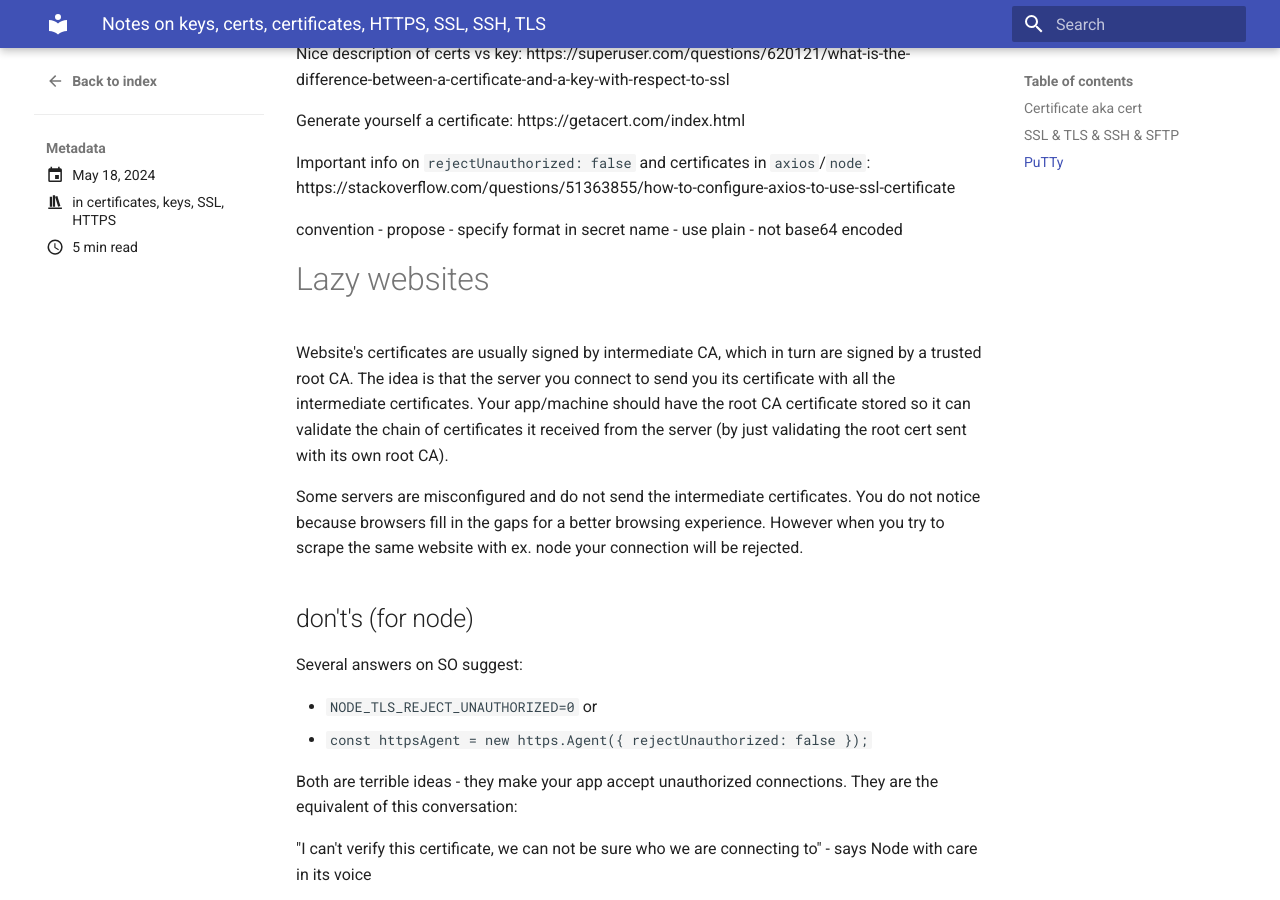
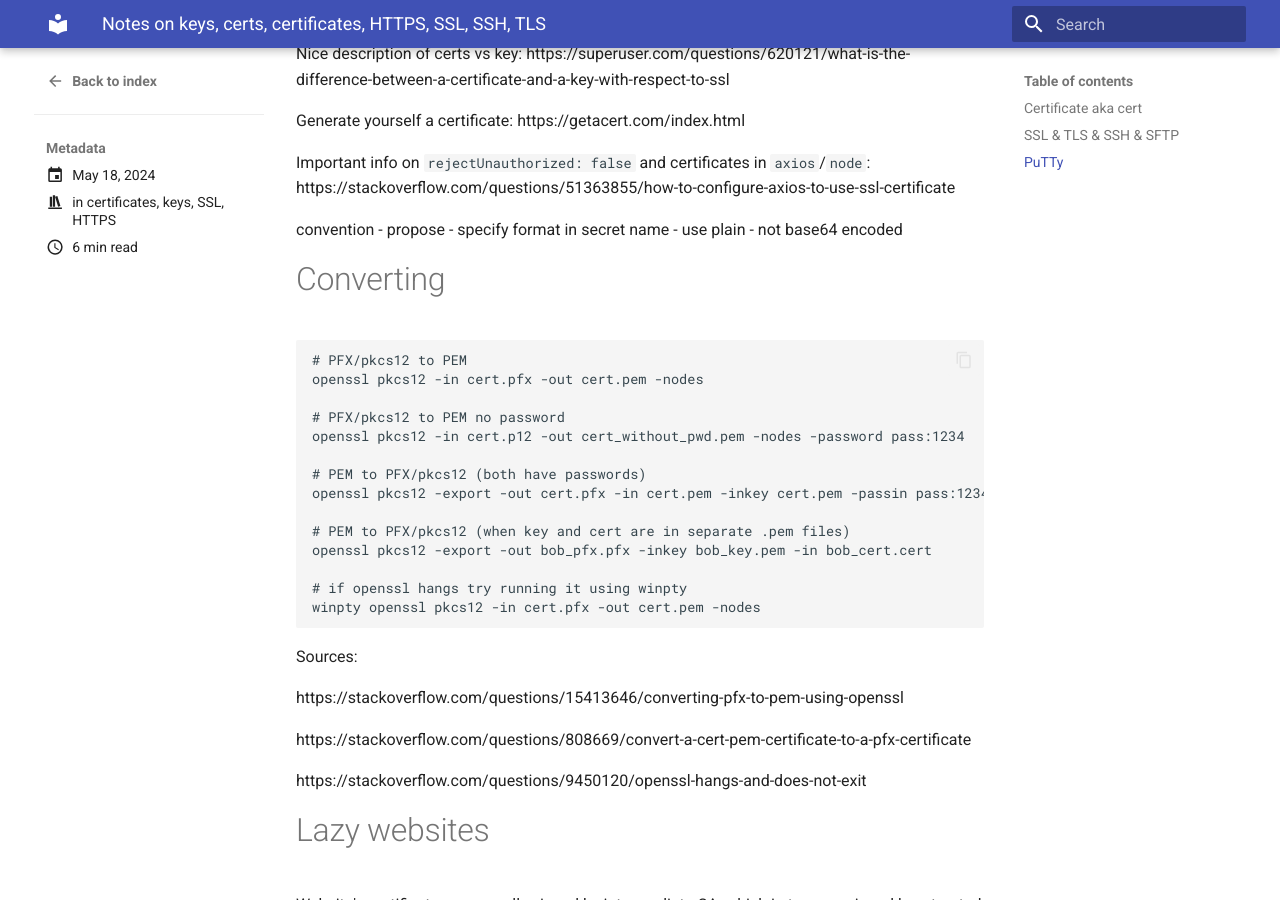
Before and after one commit to inwenis/blog, an MkDocs documentation site: the page built from docs/posts/post09.md, in a window 1280 px wide and 900 px high, scrolled down 4419 px. Built offline with MkDocs 1.6.1 and Material for MkDocs 9.7.7, drawn with Linux system fonts in a browser that asks for light colours.

Commit message:
add conversion cheat sheet

````diff
--- a/docs/posts/post09.md
+++ b/docs/posts/post09.md
@@ -205,6 +205,33 @@ convention - propose
     - specify format in secret name
     - use plain - not base64 encoded
 
+# Converting
+
+```
+# PFX/pkcs12 to PEM
+openssl pkcs12 -in cert.pfx -out cert.pem -nodes
+
+# PFX/pkcs12 to PEM no password
+openssl pkcs12 -in cert.p12 -out cert_without_pwd.pem -nodes -password pass:1234
+
+# PEM to PFX/pkcs12 (both have passwords)
+openssl pkcs12 -export -out cert.pfx -in cert.pem -inkey cert.pem -passin pass:1234 -passout pass:1234
+
+# PEM to PFX/pkcs12 (when key and cert are in separate .pem files)
+openssl pkcs12 -export -out bob_pfx.pfx -inkey bob_key.pem -in bob_cert.cert
+
+# if openssl hangs try running it using winpty
+winpty openssl pkcs12 -in cert.pfx -out cert.pem -nodes
+```
+
+Sources:
+
+https://stackoverflow.com/questions/15413646/converting-pfx-to-pem-using-openssl
+
+https://stackoverflow.com/questions/808669/convert-a-cert-pem-certificate-to-a-pfx-certificate
+
+https://stackoverflow.com/questions/9450120/openssl-hangs-and-does-not-exit
+
 # Lazy websites
 
 Website's certificates are usually signed by intermediate CA, which in turn are signed by a trusted root CA. The idea is that the server you connect to send you its certificate with all the intermediate certificates. Your app/machine should have the root CA certificate stored so it can validate the chain of certificates it received from the server (by just validating the root cert sent with its own root CA).
````
